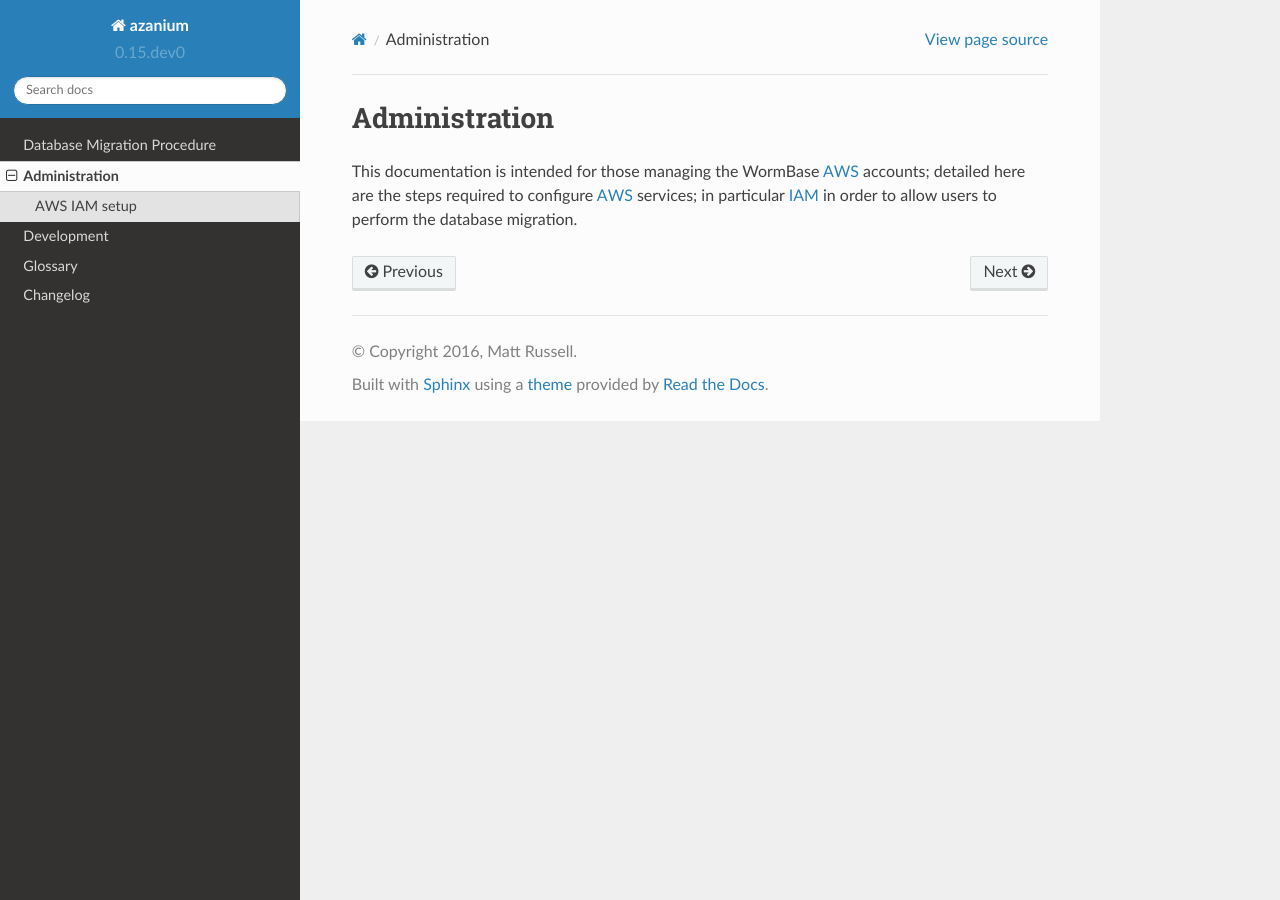
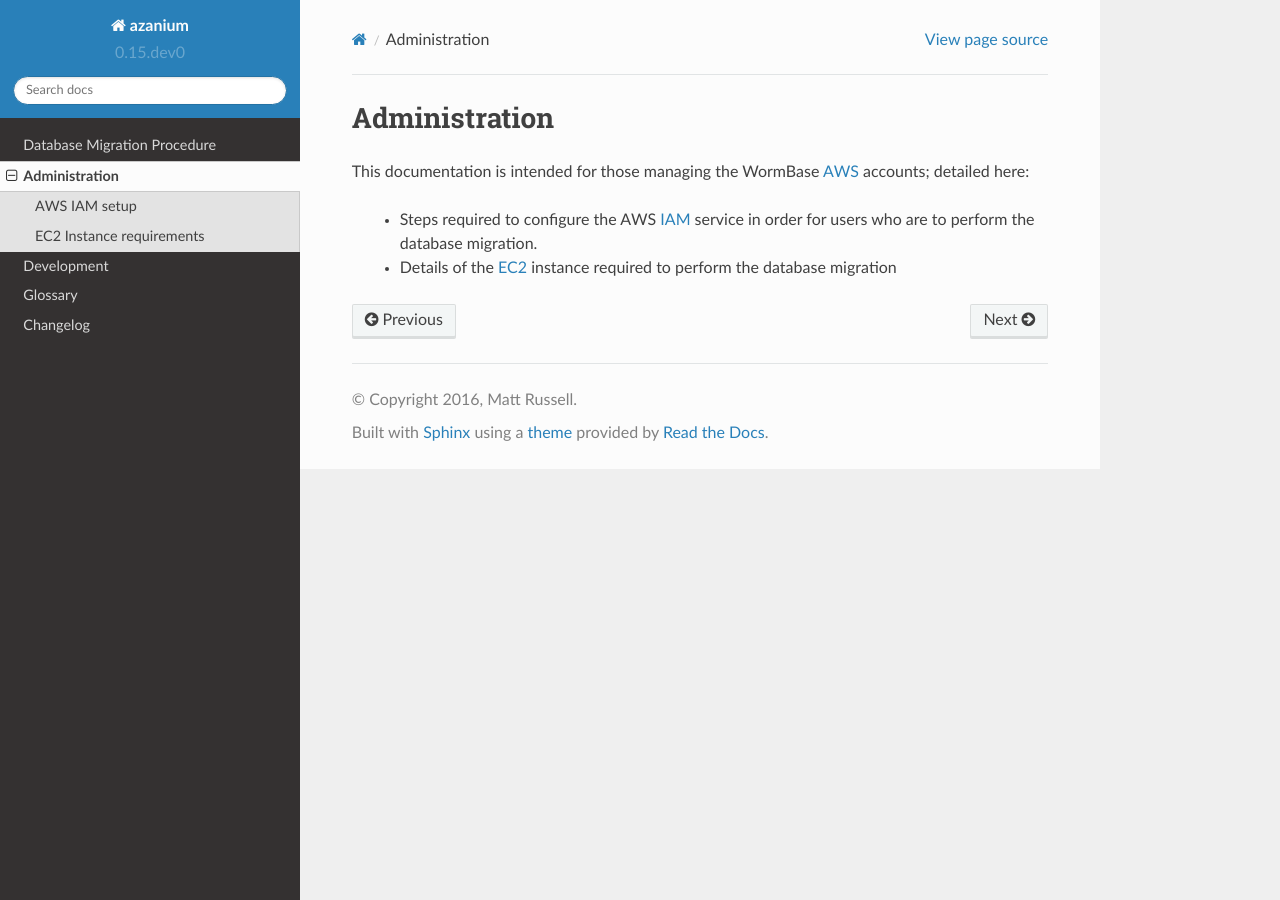
Before and after one commit to WormBase/db-migration, a Sphinx documentation site: the page built from docs/source/admin/index.rst, in a window 1280 px wide. Built offline with Sphinx 7.4.7 and the Read the Docs theme 2.0.0, drawn with Linux system fonts in a browser that asks for light colours.

Commit message:
Add new ec2-instance spec sheet doc to admin docs.

```diff
--- a/docs/source/admin/index.rst
+++ b/docs/source/admin/index.rst
@@ -2,12 +2,17 @@
 Administration
 ==============
 This documentation is intended for those managing the WormBase
-:term:`AWS` accounts; detailed here are the steps required to
-configure :term:`AWS` services; in particular :term:`IAM` in order to
-allow users to perform the database migration.
+:term:`AWS` accounts; detailed here:
+
+   * Steps required to configure the AWS :term:`IAM` service
+     in order for users who are to perform the database migration.
+
+   * Details of the  :term:`EC2` instance required to perform the database migration
+
 
 .. toctree::
    :maxdepth: 1
    :hidden:
 
    iam-setup
+   ec2-instance
--- a/docs/source/dev/releases.rst
+++ b/docs/source/dev/releases.rst
@@ -30,7 +30,8 @@ Typically:
       make release
 
    Answer yes to most questions unless you are sure that's not what you want.
-   Typically, it's safe to answer "Yes" to all questions.
+
+   (*Typically, it's safe to answer "Yes" to all questions*)
 
 
 .. _`zest.releaser`: https://zestreleaser.readthedocs.io/en/latest
```
Also changed, not shown: docs/source/admin/ec2-instance.rst (added, +55 -0 lines).
